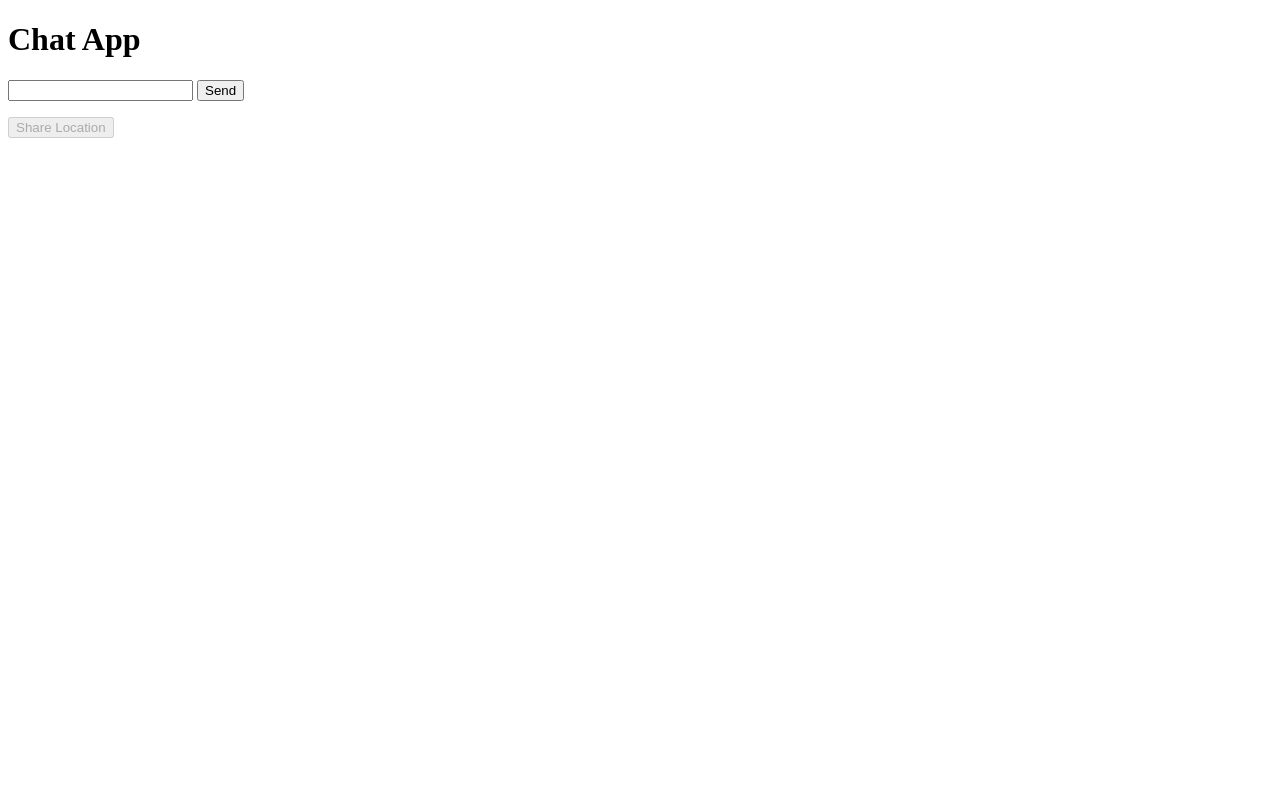
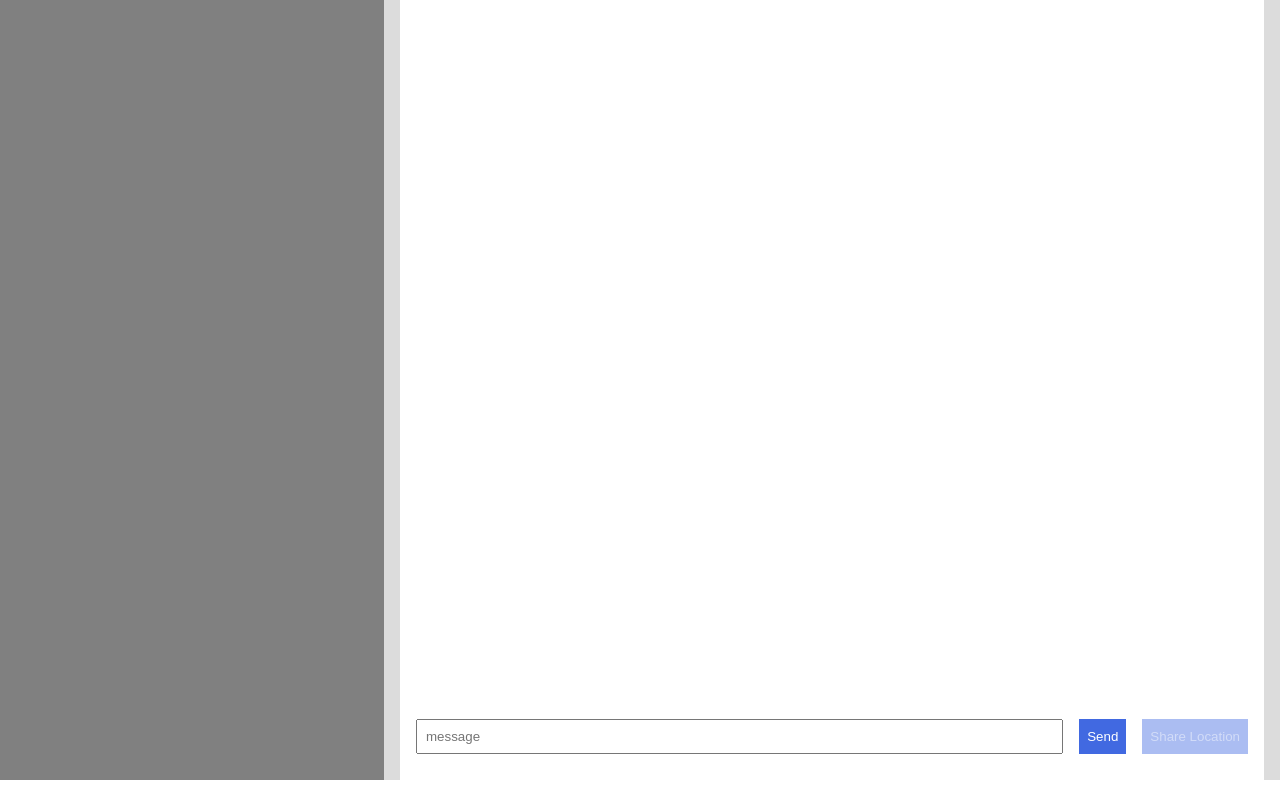
Before and after one commit to gr8justus/chat-app, a website: page public/index.html in a window 1280 px wide. Both pictures are taken after a click on the button "Share Location". Drawn offline with nearby package versions, Linux system fonts and the light colour scheme; no server answers.

Commit message:
add styles

```diff
--- /dev/null
+++ b/public/css/style.css
@@ -0,0 +1,78 @@
+* {
+    box-sizing: border-box;
+    margin: 0;
+    padding: 0;
+    font: 1rem;
+}
+
+body, .container, .sidebar, .main, .chat-message, form {
+    display: flex;
+}
+
+body, .main {
+    flex-direction: column;
+}
+
+body {
+    min-height: 100vh;
+}
+
+.container, .sidebar, form {
+    flex: auto;
+}
+
+.sidebar {
+    width: 30%;
+    background: grey;
+}
+
+.main {
+    width: 70%;
+    gap: 64px;
+    border-left: 16px solid gainsboro;
+    border-right: 16px solid gainsboro;
+    padding: 16px;
+}
+
+.chat-message, form {
+    gap: 16px;
+}
+
+.chat-message {
+    margin-top: auto;
+}
+
+input {
+    width: 95%;
+    padding: 8px;
+}
+
+button {
+    color: white;
+    background: royalblue;
+    border: 0;
+    padding: 5px 8px;
+}
+
+#shareLocation:disabled {
+    background: #4169e170;
+    color: #fff7;
+    border: 0;
+}
+
+div {
+    margin-bottom: 10px;
+}
+
+p {
+    margin-top: 4px;
+}
+
+.username {
+    font: 700 1.2em arial;
+    margin-right: 1em;
+}
+
+.time {
+    color: #0008;
+}
--- a/public/index.html
+++ b/public/index.html
@@ -5,31 +5,47 @@
     <meta http-equiv="X-UA-Compatible" content="IE=edge">
     <meta name="viewport" content="width=device-width, initial-scale=1.0">
     <title>Chat App</title>
+    <link rel="shortcut icon" href="./img/chat.png" type="image/x-icon">
+    <link rel="stylesheet" href="./css/style.css">
     <script src="https://cdnjs.cloudflare.com/ajax/libs/mustache.js/2.3.0/mustache.min.js"></script>
     <script src="https://cdnjs.cloudflare.com/ajax/libs/moment.js/2.29.4/moment.min.js"></script>
     <script src="socket.io/socket.io.js" defer></script>
     <script src="./js/chat.js" defer></script>
 </head>
 <body>
-    <h1>Chat App</h1>
+    <div class="container">
+        <div class="sidebar">
 
-    <div id="render-template"></div>
+        </div>
+        <div class="main">
+            <div id="render-template"></div>
 
-    <form action="" method="post" autocomplete="off">
-        <input type="text" name="chat">
-        <button>Send</button>
-    </form>
-    <p></p>
-    <button id="shareLocation">Share Location</button>
+            <div class="chat-message">
+                <form action="" method="post" autocomplete="off">
+                    <input type="text" name="chat" placeholder="message">
+                    <button>Send</button>
+                </form>
+                <button id="shareLocation">Share Location</button>
+            </div>
+        </div>
+    </div>
 
     <script id="template" type="text/html">
         <div>
-            <p>{{createdAt}} - {{message}}</p>
+            <p>
+                <span class="username">Username</span>
+                <span class="time">{{createdAt}}</span>
+            </p>
+            <p>{{message}}</p>
         </div>
     </script>
     <script id="locate-me" type="text/html">
         <div>
-            <p>{{createdAt}} - <a href="{{location}}" target="_blank">My current location<a></p>
+            <p>
+                <span class="username">Username</span>
+                <span class="time">{{createdAt}}</span>
+            </p>
+            <p><a href="{{location}}" target="_blank">My current location<a></p>
         </div>
     </script>
 </body>
```
Also changed, not shown: public/img/chat.png (added).
